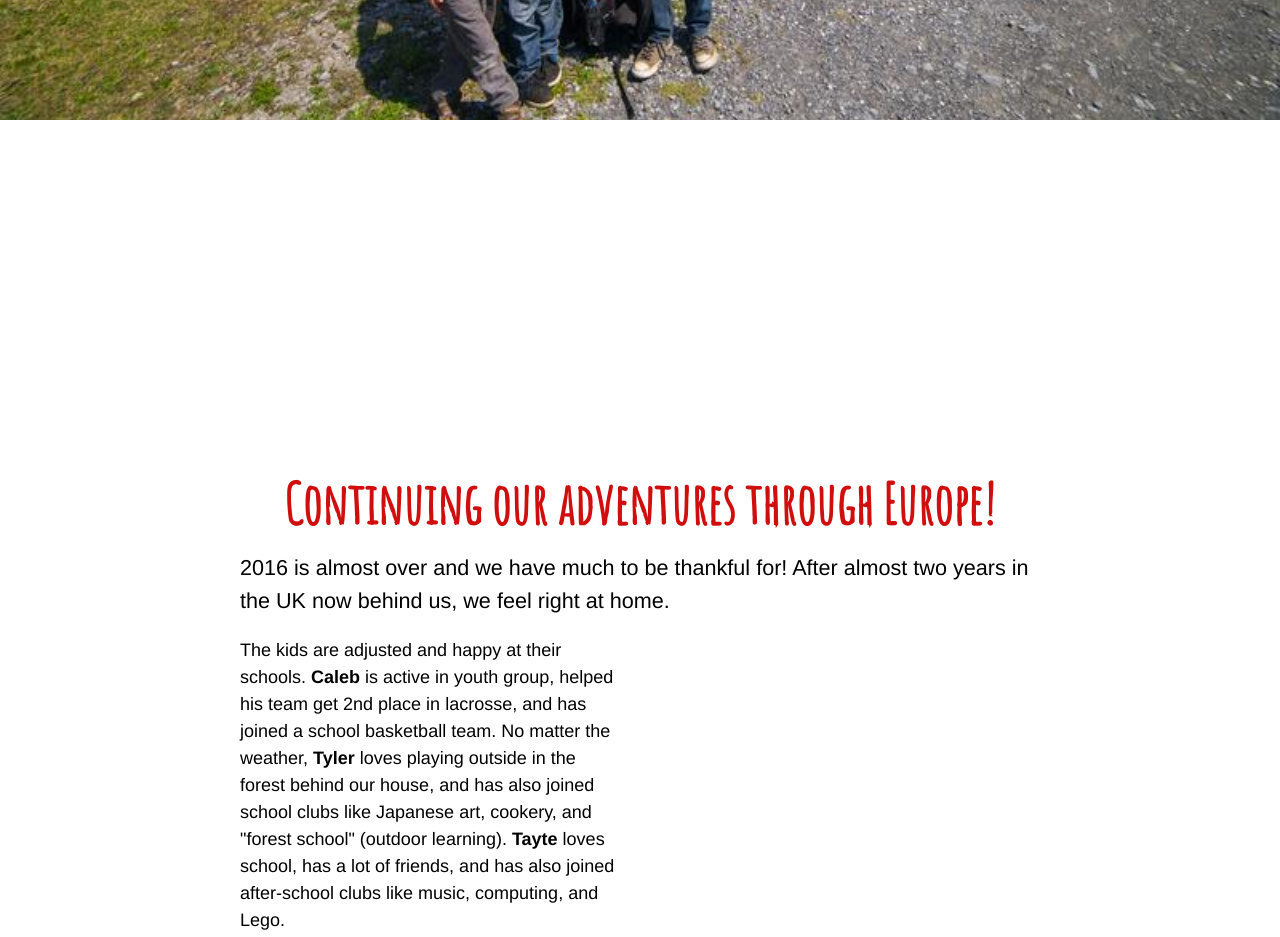
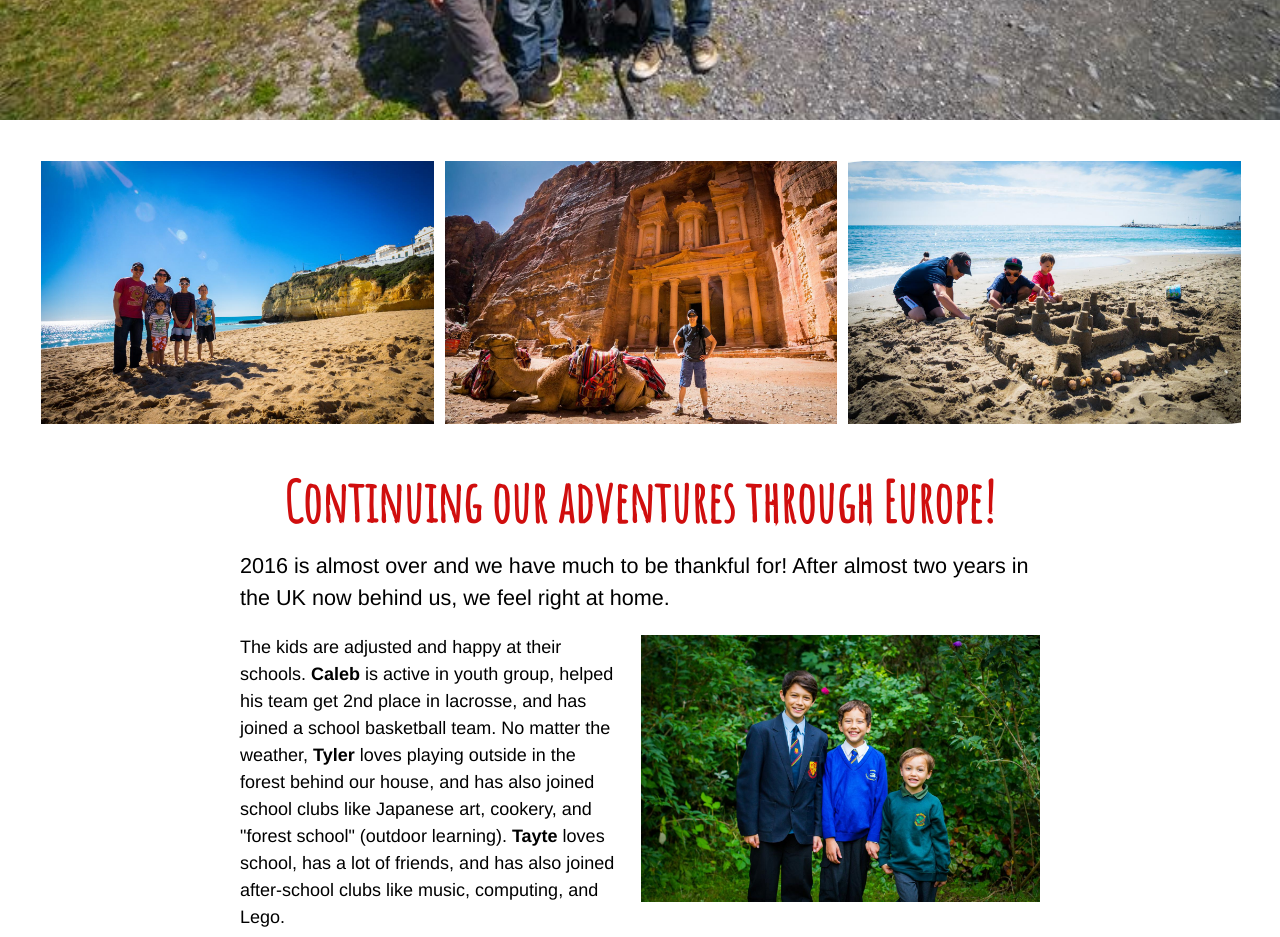
Before and after one commit to malabooboo/christmas-card-2016, a website: page dev/index.html in a window 1280 px wide. Shown: the part 680-1617 px from the top of the page. Drawn offline with Linux system fonts and the light colour scheme; files that its build step writes are made by us from their sources; files whose address does not match are found by name; a web font is replaced by a local one.

Commit message:
Fix for Firefox not supporting Element.scrollTop and added HTML character encoding.

```diff
--- a/dev/index.html
+++ b/dev/index.html
@@ -1,6 +1,8 @@
 <!-- Hey devs! Source is at https://github.com/malabooboo/christmas-card-2016 -->
 <!doctype html>
 <head>
+  <meta content="text/html;charset=utf-8" http-equiv="Content-Type">
+  <meta content="utf-8" http-equiv="encoding">
   <meta name="viewport" content="width=device-width">
   <title>Merry Christmas from the Malabuyos! A look back at 2016!</title>
   <meta content="The Malabuyo family's online Christmas card, because we didn't get any real ones printed.">
--- a/dev/js/base.js
+++ b/dev/js/base.js
@@ -111,7 +111,11 @@ class Card {
     // Adds scroll event listener.
     window.addEventListener(EVENT.SCROLL, e => {
       let startScrollPosition = this.scrollPosition_;
-      this.scrollPosition_ = document.body.scrollTop;
+      // Firefox doesn't support document.body.scrollTop.
+      let scrollPosition = window.pageYOffset ||
+                           document.documentElement.scrollTop ||
+                           document.body.scrollTop || 0;
+      this.scrollPosition_ = scrollPosition;
       this.scrollHandler_(startScrollPosition, this.scrollPosition_);
     });
 
@@ -168,7 +172,7 @@ class Card {
     if (!this.ticking) {
       window.requestAnimationFrame(() => {
         if (this.scrollPosition_ >
-            this.cardSectionHeight_ - (this.cardSectionHeight_ * .67)) {
+            this.cardSectionHeight_ - (this.cardSectionHeight_ / 2)) {
           if (!this.yearSectionEl_.classList.contains(yearInView)) {
             this.yearSectionEl_.classList.add(yearInView);
             this.lazyLoadImages_();
@@ -212,7 +216,7 @@ class Card {
   }
 
   /**
-   * Builds anad shows overlay.
+   * Builds and shows overlay.
    * @param {string} photoUrl
    * @private
    */
```
